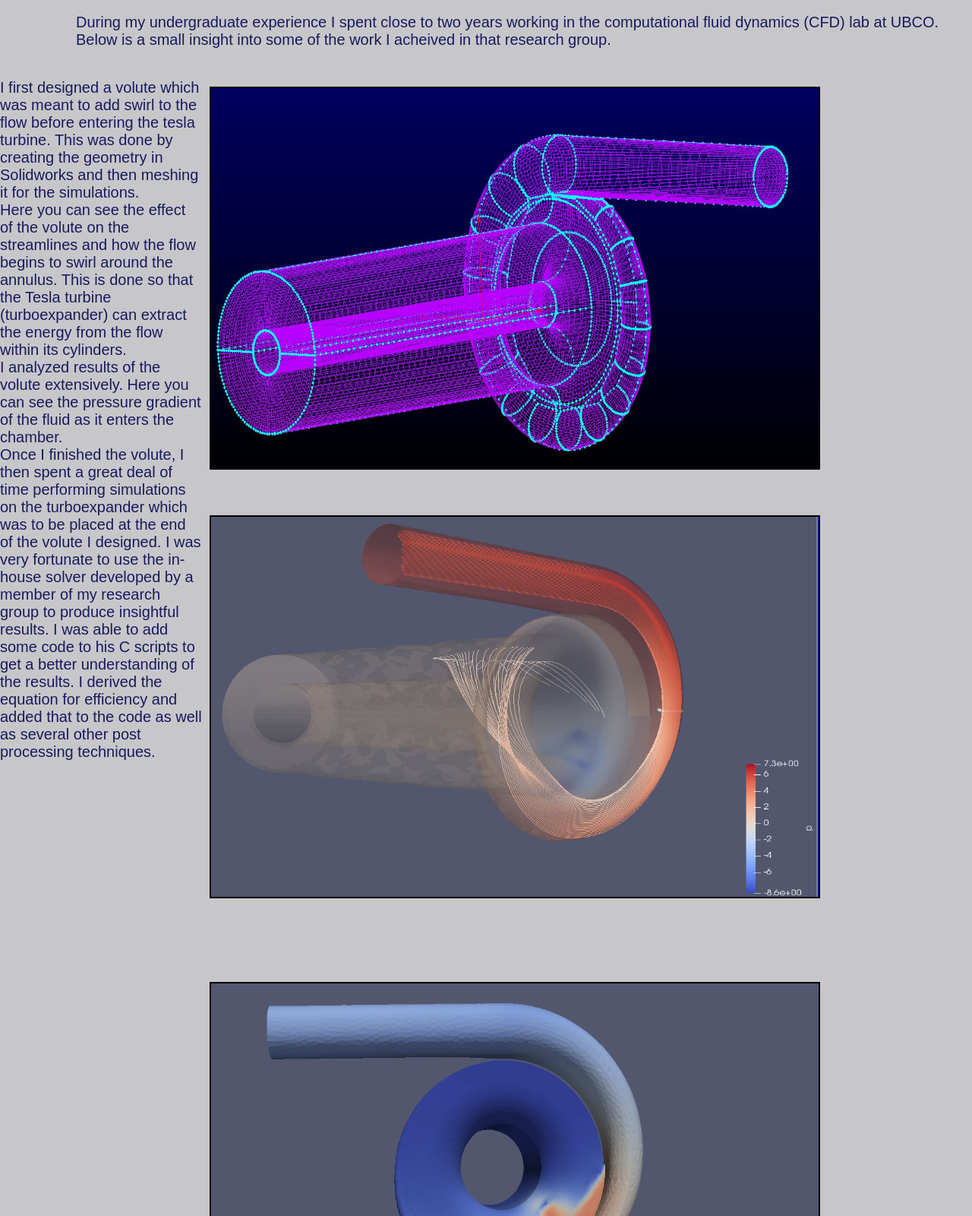
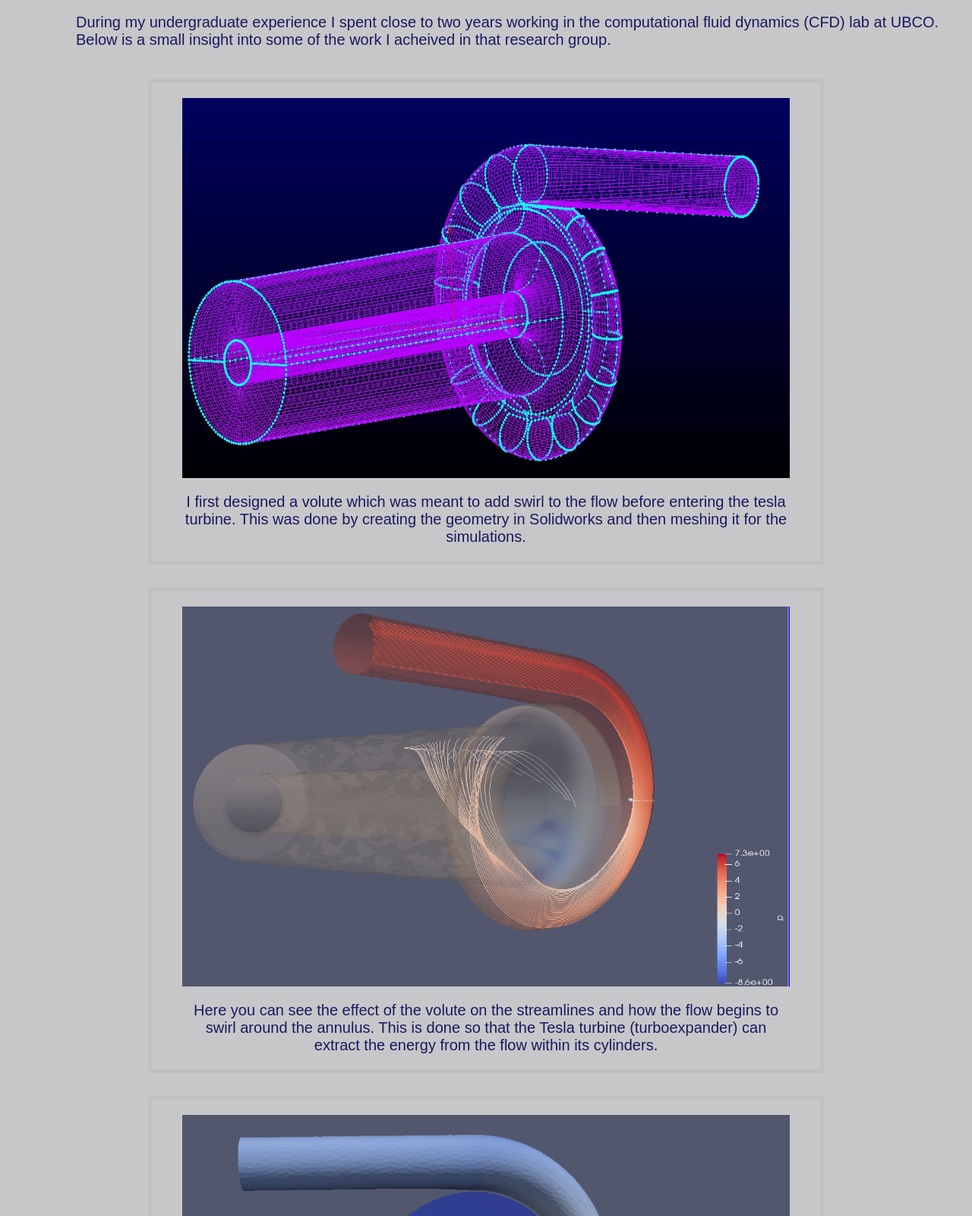
Before and after one commit to aescobed/aescobed.github.io, a plain HTML site: page CFD.html in a window 1280 px wide. Shown: the part 100-1700 px from the top of the page at 76% size. Drawn offline with Linux system fonts and the light colour scheme.

Commit message:
Updated layout

```diff
--- a/CFD.html
+++ b/CFD.html
@@ -35,37 +35,37 @@
 
 
 
-    <div>
-        <img id="mesh" src="images\CFD\Structured Mesh.JPG" width="800" height="500" align="middle" style="float: right; margin-left:10px;margin-bottom:50px; margin-right:200px; margin-top:10px;border: solid black 2.5px">
-        <p id="CADdesc">
+    <figure class="bottom">
+        <img id="mesh" src="images\CFD\Structured Mesh.JPG" width="800" height="500">
+        <figcaption>
             I first designed a volute which was meant to add swirl to the flow before entering the tesla turbine. This was done by creating the geometry in Solidworks and then meshing it for the simulations.
-        </p>
-    </div>
+        </figcaption>
+    </figure>
 
-    <div>
-        <img id="streamlines" src="images\CFD\Volute Streamlines.png" width="800" height="500" align="middle" style="float: right; margin-left:10px;margin-bottom:100px; margin-right:200px; margin-top:10px;border: solid black 2.5px">
-        <p id="CADdesc">
+    <figure class="bottom">
+        <img id="streamlines" src="images\CFD\Volute Streamlines.png" width="800" height="500">
+        <figcaption>
             Here you can see the effect of the volute on the streamlines and how the flow begins to swirl around the annulus. This is done so that the Tesla turbine (turboexpander) can extract the energy from the flow within its cylinders.
-        </p>
-    </div>
+        </figcaption>
+    </figure>
 
 
-    <div>
-        <img id="pressure" src="images\CFD\Pressure.png" width="800" height="500" align="middle" style="float: right; margin-left:10px;margin-bottom:90px; margin-right:200px; margin-top:10px;border: solid black 2.5px">
-        <p id="CADdesc">
+    <figure class="bottom">
+        <img id="pressure" src="images\CFD\Pressure.png" width="800" height="500">
+        <figcaption>
             I analyzed results of the volute extensively. Here you can see the pressure gradient of the fluid as it enters the chamber.
-        </p>
-    </div>
+         </figcaption>
+    </figure>
 
-    <div>
+    <figure class="bottom">
 
-        <img id="Disks" src="images\CFD\Disks Streamlines.png" width="800" height="500" align="middle" style="float: right; margin-left:10px;margin-bottom:100px; margin-right:200px; margin-top:0px;border: solid black 2.5px">
+        <img id="Disks" src="images\CFD\Disks Streamlines.png" width="800" height="500">
 
-        <p id="CADdesc">
+        <figcaption>
             Once I finished the volute, I then spent a great deal of time performing simulations on the turboexpander which was to be placed at the end of the volute I designed. I was very fortunate to use the in-house solver developed by a member of my research group to produce insightful results. I was able to add some code to his C scripts to get a better understanding of the results. I derived the equation for efficiency and added that to the code as well as several other post processing techniques.
-        </p>
+        </figcaption>
 
-    </div>
+    </figure>
 
 
 </body>
```
Also changed, not shown: aboutMe.html (+8 -6 lines).
